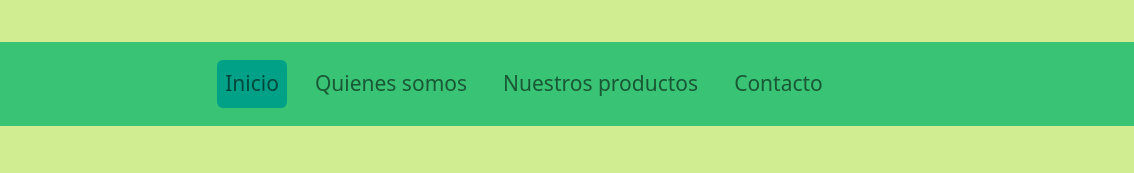
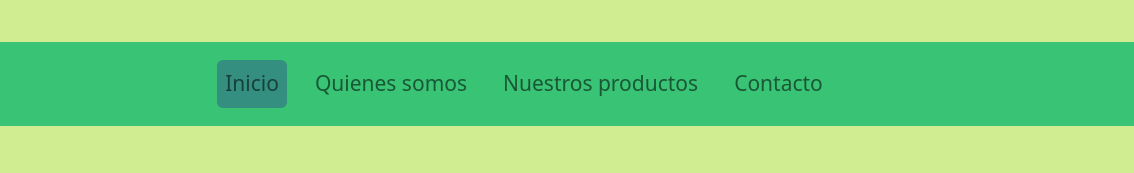
Before and after one commit to cortese1982/Segunda-entrega, a plain HTML site: page index.html in a window 1280 px wide. Shown: the part 174-347 px from the top of the page, 146-1280 px from the left. Drawn offline with nearby package versions, Linux system fonts and the light colour scheme.

Commit message:
correccion de background

```diff
--- a/scss/estilos.scss
+++ b/scss/estilos.scss
@@ -1,6 +1,6 @@
 $anchoColumna: 100%;
 $colorbackground: #39C375;
-$colorbackgroundAction: #00A187;
+$colorbackgroundAction: #358f80;
 $colorBody: #D1ED91;
 $brilloOscuro: 0%;
 
```
Also changed, not shown: css/estilos.css.
